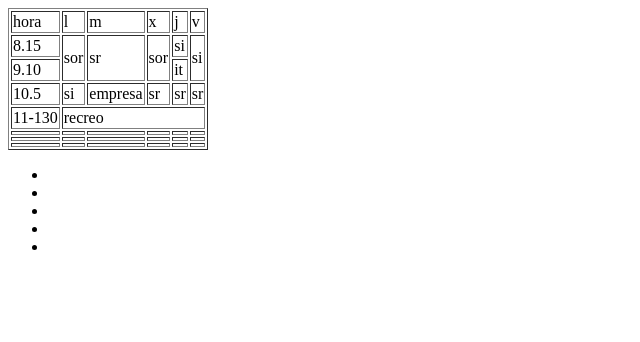
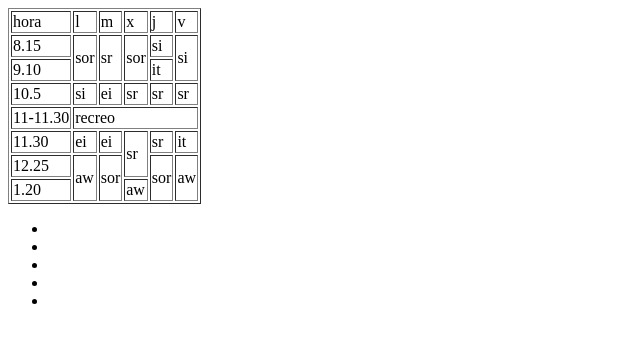
Before and after one commit to jgmartinez37/josegabriel, a plain HTML site: page horario carp/horario.html in a window 1280 px wide. Shown: the whole page, without its empty margins (0-640 px from the left). Drawn offline with Linux system fonts and the light colour scheme.

Commit message:
Add files via upload

```diff
--- a/horario carp/horario.html
+++ b/horario carp/horario.html
@@ -33,40 +33,36 @@
         <tr>
             <td>10.5</td>
             <td>si</td>
-            <td>empresa</td>
+            <td>ei</td>
             <td>sr</td>
             <td>sr</td>
             <td>sr</td>
         </tr>
         <tr>
-            <td>11-130</td>
+            <td>11-11.30</td>
             <td colspan="5">recreo</td>
 
 
         </tr>
         <tr>
-            <td></td>
-            <td></td>
-            <td></td>
-            <td></td>
-            <td></td>
-            <td></td>
+            <td>11.30</td>
+            <td>ei</td>
+            <td>ei</td>
+            <td rowspan="2">sr</td>
+            <td>sr</td>
+            <td>it</td>
         </tr>
         <tr>
-            <td></td>
-            <td></td>
-            <td></td>
-            <td></td>
-            <td></td>
-            <td></td>
+            <td>12.25</td>
+            <td rowspan="2">aw</td>
+            <td rowspan="2">sor</td>
+            <td rowspan="2">sor</td>
+            <td rowspan="2">aw</td>
         </tr>
         <tr>
-            <td></td>
-            <td></td>
-            <td></td>
-            <td></td>
-            <td></td>
-            <td></td>
+            <td>1.20</td>
+            <td>aw</td>
+
         </tr>
     </table>
 
```
